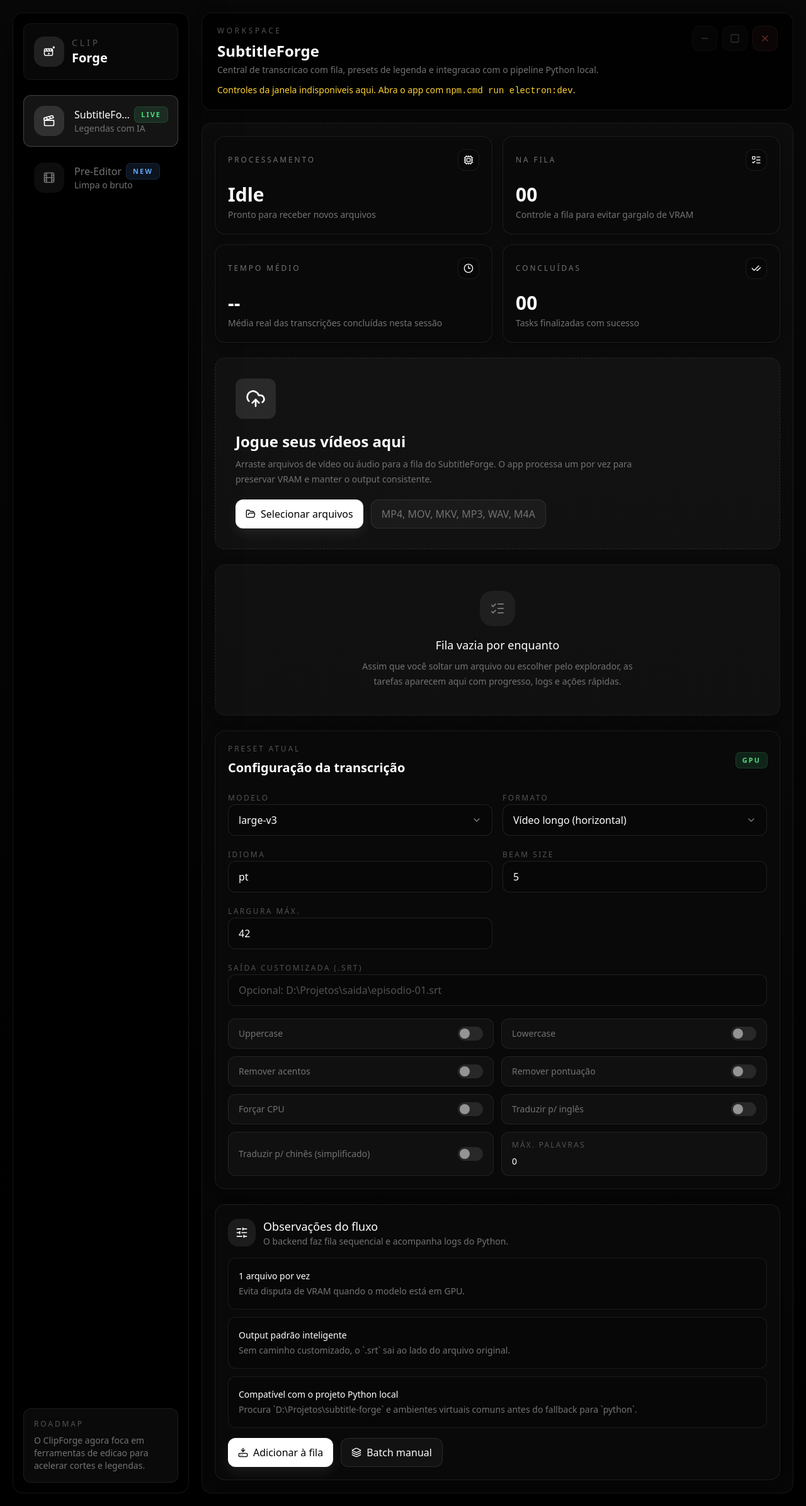
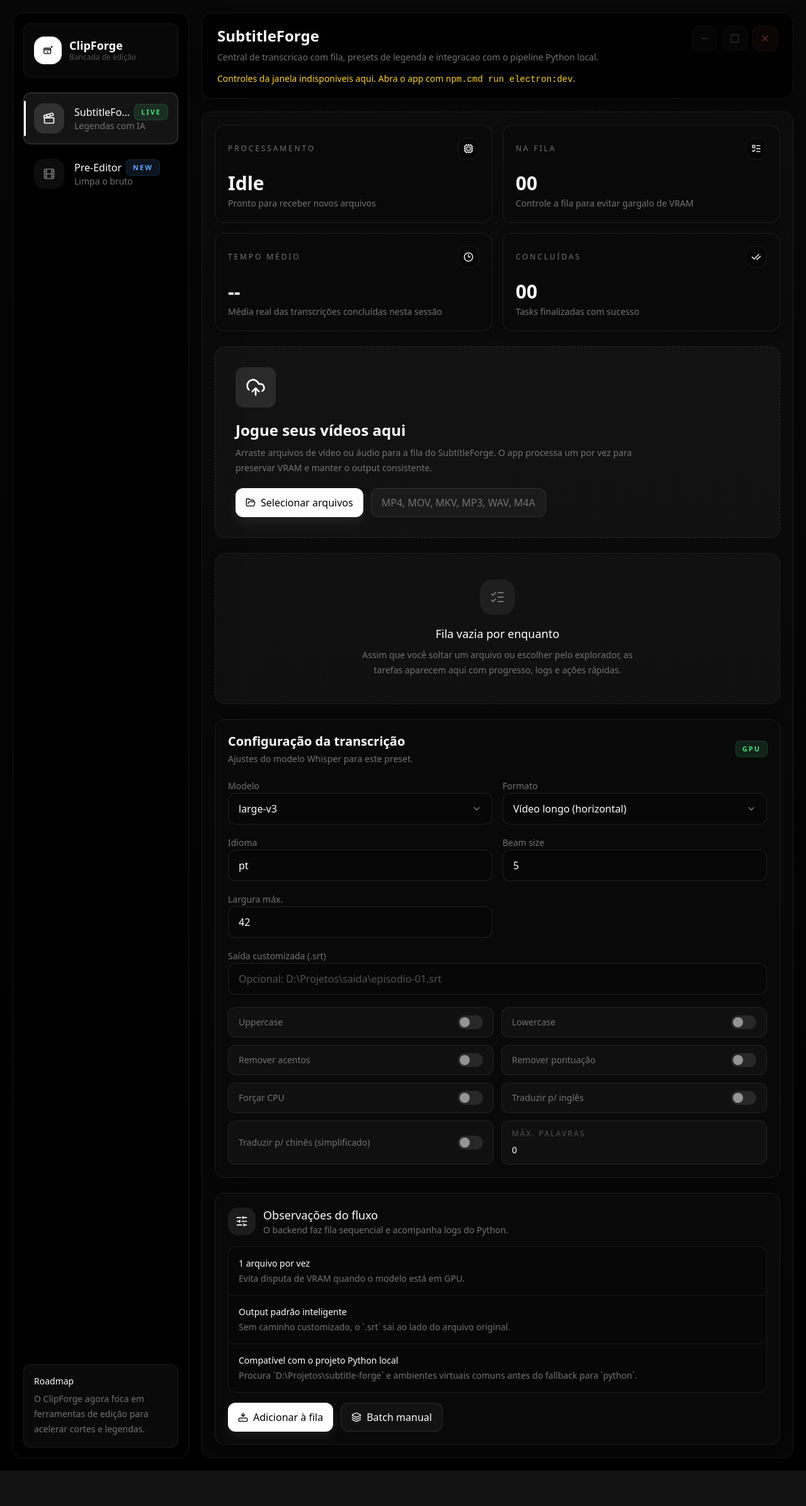
Before and after one commit to JooaoPedro15/Careca-Studio, a React (Vite) app: page / in a window 1280 px wide. Shown: the whole page at 63% size. After the commit the page ends 2335 px from the top, so only its background shows below. Built offline with nearby package versions, Linux system fonts and the light colour scheme.

Commit message:
feat: atualiza o frontend

```diff
--- a/src/components/clipSplitter/TaskItem.tsx
+++ b/src/components/clipSplitter/TaskItem.tsx
@@ -171,7 +171,7 @@
         <div className="space-y-3 rounded-2xl border border-white/8 bg-black/12 p-4">
           <div className="flex flex-wrap items-center justify-between gap-3">
             <div>
-              <p className="text-xs uppercase tracking-[0.2em] text-text-muted">Arquivo de pre-edicao</p>
+              <p className="text-sm font-medium text-text-secondary">Arquivo de pré-edição</p>
               <p className="mt-1 text-sm text-text-secondary">
                 Video unico em ordem original, pronto para revisao manual.
               </p>
--- a/src/components/layout/Sidebar.tsx
+++ b/src/components/layout/Sidebar.tsx
@@ -58,17 +58,17 @@
   return (
     <aside className="flex h-full flex-col rounded-2xl border border-white/8 bg-dark/92 p-4 shadow-[0_28px_80px_rgba(0,0,0,0.45)]">
       <div className="app-drag flex items-center gap-3 rounded-xl border border-white/6 bg-white/3 px-4 py-5">
-        <div className="flex h-12 w-12 items-center justify-center rounded-2xl bg-white/10 text-white">
-          <ClipForgeIcon className="h-6 w-6" />
+        <div className="flex h-11 w-11 items-center justify-center rounded-2xl bg-white text-black">
+          <ClipForgeIcon className="h-5 w-5" />
         </div>
 
         <div>
-          <p className="text-sm uppercase tracking-[0.28em] text-text-muted">Clip</p>
-          <h1 className="text-xl font-semibold text-text-primary">Forge</h1>
+          <h1 className="text-lg font-semibold leading-tight text-text-primary">ClipForge</h1>
+          <p className="text-xs text-text-muted">Bancada de edição</p>
         </div>
       </div>
 
-      <div className="mt-6 space-y-2">
+      <div className="mt-6 space-y-1.5">
         {tools.map((tool) => {
           const Icon = tool.icon
           const isActive = tool.id === activeTool
@@ -78,7 +78,7 @@
               key={tool.id}
               aria-current={isActive ? 'page' : undefined}
               className={cn(
-                'app-no-drag flex w-full items-center gap-4 rounded-xl border px-4 py-4 text-left transition duration-200',
+                'app-no-drag relative flex w-full items-center gap-4 rounded-xl border px-4 py-4 text-left transition duration-200',
                 isActive
                   ? 'border-white/20 bg-white/8 text-white shadow-none'
                   : 'border-transparent bg-transparent text-text-secondary hover:border-white/8 hover:bg-white/4 hover:text-text-primary',
@@ -86,6 +86,9 @@
               onClick={() => onSelect(tool.id)}
               type="button"
             >
+              {isActive ? (
+                <span aria-hidden="true" className="absolute inset-y-3 left-0 w-[3px] rounded-full bg-white" />
+              ) : null}
               <div
                 className={cn(
                   'flex h-12 w-12 items-center justify-center rounded-2xl',
@@ -97,7 +100,9 @@
 
               <div className="min-w-0 flex-1">
                 <div className="flex items-center gap-2">
-                  <p className="truncate font-medium">{tool.name}</p>
+                  <p className={cn('truncate font-medium', isActive ? 'text-white' : 'text-text-primary')}>
+                    {tool.name}
+                  </p>
                   <Badge tone={tool.badge === 'Live' ? 'green' : 'blue'}>{tool.badge}</Badge>
                 </div>
                 <p className="truncate text-sm text-text-secondary">{tool.description}</p>
@@ -108,9 +113,9 @@
       </div>
 
       <div className="mt-auto rounded-xl border border-white/8 bg-white/4 p-4">
-        <p className="text-xs uppercase tracking-[0.24em] text-text-muted">Roadmap</p>
-        <p className="mt-2 text-sm text-text-secondary">
-          O ClipForge agora foca em ferramentas de edicao para acelerar cortes e legendas.
+        <p className="text-sm font-medium text-text-primary">Roadmap</p>
+        <p className="mt-1.5 text-sm leading-6 text-text-secondary">
+          O ClipForge agora foca em ferramentas de edição para acelerar cortes e legendas.
         </p>
       </div>
     </aside>
--- a/src/components/layout/Topbar.tsx
+++ b/src/components/layout/Topbar.tsx
@@ -15,9 +15,8 @@
     <header className="app-drag flex items-start justify-between gap-6 rounded-2xl border border-white/8 bg-dark/82 px-6 py-5 shadow-[0_4px_16px_rgba(0,0,0,0.3)]">
       {/* Bloco textual com contexto da ferramenta aberta. */}
       <div>
-        <p className="text-xs uppercase tracking-[0.3em] text-text-muted">Workspace</p>
-        <h2 className="mt-2 text-2xl font-semibold text-text-primary">{title}</h2>
-        <p className="mt-1 max-w-2xl text-sm text-text-secondary">{description}</p>
+        <h2 className="text-2xl font-semibold text-text-primary">{title}</h2>
+        <p className="mt-1.5 max-w-2xl text-sm leading-6 text-text-secondary">{description}</p>
         {!hasDesktopBridge ? (
           <p className="mt-3 text-sm text-amber-300">
             Controles da janela indisponiveis aqui. Abra o app com <code>npm.cmd run electron:dev</code>.
--- a/src/components/subtitle/TaskItem.tsx
+++ b/src/components/subtitle/TaskItem.tsx
@@ -126,7 +126,7 @@
 
       {task.status === 'completed' ? (
         <div className="space-y-2 border-t border-white/8 pt-4">
-          <p className="text-xs uppercase tracking-[0.2em] text-text-muted">Queimar legenda no vídeo</p>
+          <p className="text-sm font-medium text-text-secondary">Queimar legenda no vídeo</p>
           <div className="flex flex-wrap gap-2">
             {(
               [
--- a/src/pages/SubtitleForge.tsx
+++ b/src/pages/SubtitleForge.tsx
@@ -57,8 +57,8 @@
           <Card className="space-y-5">
             <div className="flex items-center justify-between gap-4">
               <div>
-                <p className="text-xs uppercase tracking-[0.24em] text-text-muted">Preset atual</p>
-                <h3 className="mt-2 text-xl font-semibold text-text-primary">Configuração da transcrição</h3>
+                <h3 className="text-xl font-semibold text-text-primary">Configuração da transcrição</h3>
+                <p className="mt-1 text-sm text-text-secondary">Ajustes do modelo Whisper para este preset.</p>
               </div>
               <Badge tone={settings.useCpu ? 'yellow' : 'green'}>{settings.useCpu ? 'CPU' : 'GPU'}</Badge>
             </div>
@@ -66,7 +66,7 @@
             <div className="grid gap-4 sm:grid-cols-2">
               {/* Parametros que controlam o modelo Whisper e o formato do texto final. */}
               <div className="space-y-2">
-                <span className="text-xs uppercase tracking-[0.2em] text-text-muted">Modelo</span>
+                <span className="text-sm font-medium text-text-secondary">Modelo</span>
                 <CustomSelect
                   value={settings.model}
                   onChange={(value) => patchSettings({ model: value as typeof settings.model })}
@@ -81,7 +81,7 @@
               </div>
 
               <div className="space-y-2">
-                <span className="text-xs uppercase tracking-[0.2em] text-text-muted">Formato</span>
+                <span className="text-sm font-medium text-text-secondary">Formato</span>
                 <CustomSelect
                   value={settings.format}
                   onChange={(value) => {
@@ -99,7 +99,7 @@
               </div>
 
               <label className="space-y-2">
-                <span className="text-xs uppercase tracking-[0.2em] text-text-muted">Idioma</span>
+                <span className="text-sm font-medium text-text-secondary">Idioma</span>
                 <input
                   className="w-full rounded-xl border border-white/10 bg-black/16 px-4 py-3 text-text-primary outline-none transition placeholder:text-text-muted focus:border-white/30"
                   onChange={(event) => patchSettings({ language: event.target.value || 'pt' })}
@@ -109,7 +109,7 @@
               </label>
 
               <label className="space-y-2">
-                <span className="text-xs uppercase tracking-[0.2em] text-text-muted">Beam size</span>
+                <span className="text-sm font-medium text-text-secondary">Beam size</span>
                 <input
                   className="w-full rounded-xl border border-white/10 bg-black/16 px-4 py-3 text-text-primary outline-none transition focus:border-white/30"
                   min={1}
@@ -120,7 +120,7 @@
               </label>
 
               <label className="space-y-2">
-                <span className="text-xs uppercase tracking-[0.2em] text-text-muted">Largura máx.</span>
+                <span className="text-sm font-medium text-text-secondary">Largura máx.</span>
                 <input
                   className="w-full rounded-xl border border-white/10 bg-black/16 px-4 py-3 text-text-primary outline-none transition focus:border-white/30"
                   min={10}
@@ -131,7 +131,7 @@
               </label>
 
               <label className="space-y-2 sm:col-span-2">
-                <span className="text-xs uppercase tracking-[0.2em] text-text-muted">Saída customizada (.srt)</span>
+                <span className="text-sm font-medium text-text-secondary">Saída customizada (.srt)</span>
                 <input
                   className="w-full rounded-xl border border-white/10 bg-black/16 px-4 py-3 font-mono text-sm text-text-primary outline-none transition placeholder:text-text-muted focus:border-white/30"
                   onChange={(event) => setOutputPath(event.target.value.trim() || null)}
@@ -239,17 +239,17 @@
               </div>
             </div>
 
-            <div className="space-y-3 text-sm leading-6 text-text-secondary">
-              {/* Cada bloco descreve uma regra operacional importante do pipeline. */}
-              <div className="rounded-xl border border-white/8 bg-black/20 px-4 py-4">
+            <div className="divide-y divide-white/6 rounded-xl border border-white/8 bg-black/20">
+              {/* Cada linha descreve uma regra operacional importante do pipeline. */}
+              <div className="px-4 py-3.5 text-sm leading-6 text-text-secondary">
                 <p className="font-medium text-text-primary">1 arquivo por vez</p>
                 <p>Evita disputa de VRAM quando o modelo está em GPU.</p>
               </div>
-              <div className="rounded-xl border border-white/8 bg-black/20 px-4 py-4">
+              <div className="px-4 py-3.5 text-sm leading-6 text-text-secondary">
                 <p className="font-medium text-text-primary">Output padrão inteligente</p>
                 <p>Sem caminho customizado, o `.srt` sai ao lado do arquivo original.</p>
               </div>
-              <div className="rounded-xl border border-white/8 bg-black/20 px-4 py-4">
+              <div className="px-4 py-3.5 text-sm leading-6 text-text-secondary">
                 <p className="font-medium text-text-primary">Compatível com o projeto Python local</p>
                 <p>Procura `D:\Projetos\subtitle-forge` e ambientes virtuais comuns antes do fallback para `python`.</p>
               </div>
```
Also changed, not shown: src/pages/ClipSplitter.tsx (+19 -20 lines).
